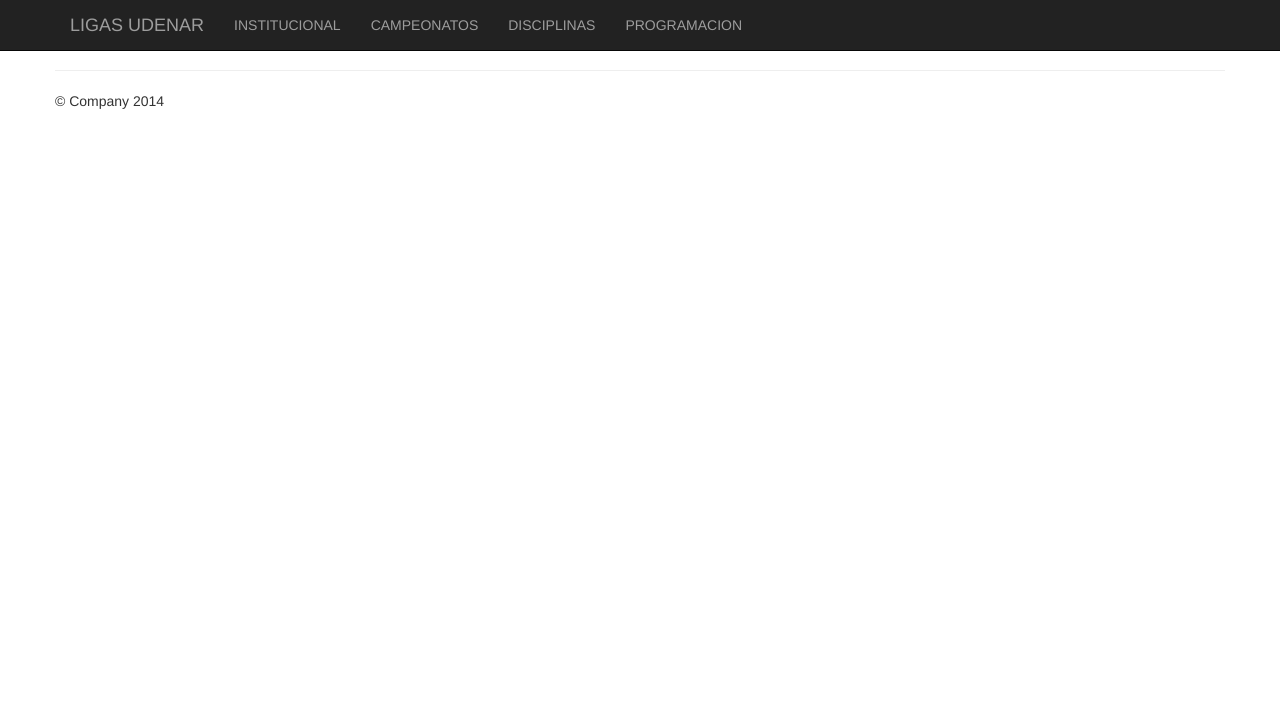
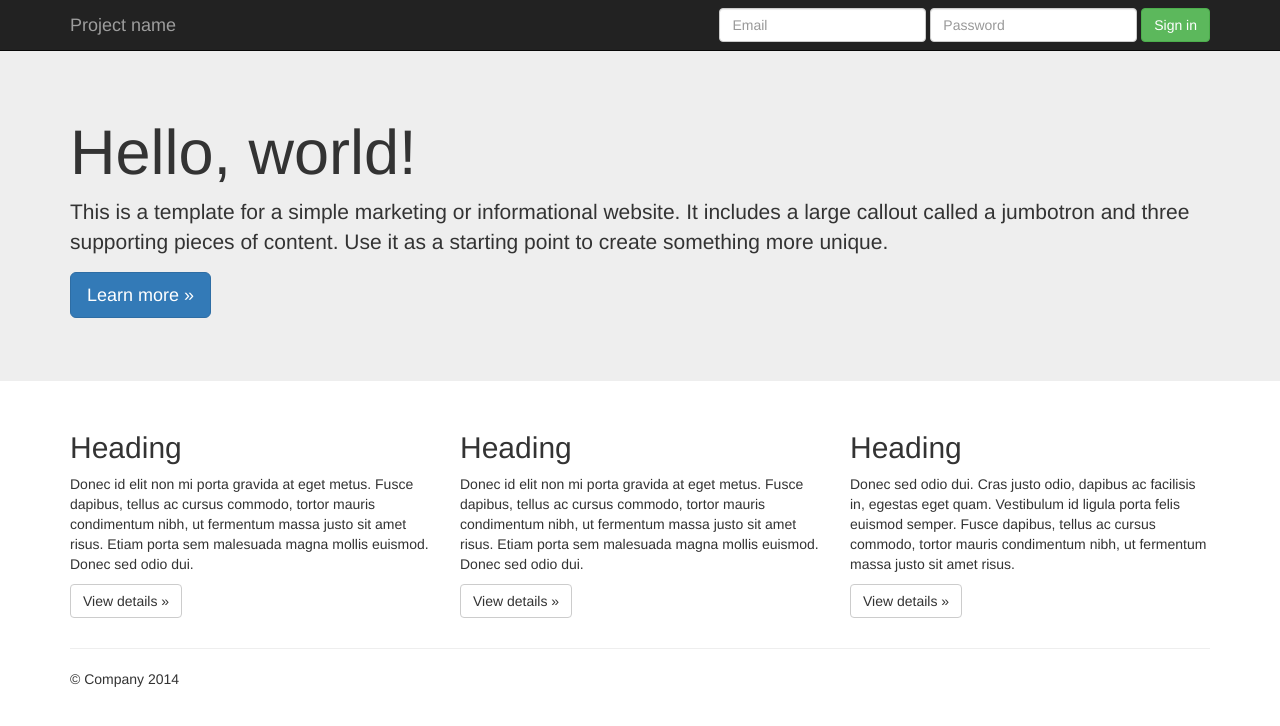
Before and after one commit to kcadena/Coliseo, a Django app: page / in a window 1280 px wide. Shown: the top 726 px of the page. Run offline with Django 3.2, Linux system fonts and the light colour scheme; some libraries are stand-ins or nearby versions.

Commit message:
On branch pruebas  Changes to be committed: 	modified:   app_coliseo/templates/index.html 	modified:   app_coliseo/views.py 	modified:   coliseo/settings.py 	modified:   coliseo/urls.py 	modified:   db.sqlite3  Changes not staged for commit: 	modified:   app_coliseo/templates/index.html 	modified:   app_coliseo/views.py 	modified:   coliseo/settings.py 	modified:   coliseo/urls.py 	modified:   db.sqlite3

```diff
--- a/app_coliseo/templates/index.html
+++ b/app_coliseo/templates/index.html
@@ -1,24 +1,32 @@
 {% load staticfiles %}
 <!DOCTYPE html>
-<html lang="es">
+<html lang="en">
   <head>
     <meta charset="utf-8">
     <meta http-equiv="X-UA-Compatible" content="IE=edge">
     <meta name="viewport" content="width=device-width, initial-scale=1">
-
+    <!-- The above 3 meta tags *must* come first in the head; any other head content must come *after* these tags -->
     <meta name="description" content="">
     <meta name="author" content="">
     <link rel="icon" href="..favicon.ico">
 
-    <title>APLICACION COLISEO</title>
+    <title>Jumbotron Template for Bootstrap</title>
 
+    <!-- Bootstrap core CSS -->
     <link href="{% static 'css/bootstrap.min.css' %}" rel="stylesheet">
 
     <!-- Custom styles for this template -->
     <link href="{% static 'css/jumbotron.css' %}" rel="stylesheet">
 
+    <!-- Just for debugging purposes. Don't actually copy these 2 lines! -->
+    <!--[if lt IE 9]><script src="..assets/js/ie8-responsive-file-warning.js"></script><![endif]-->
+    <script src="js/ie-emulation-modes-warning.js"></script>
 
-    <script src="js/ie-emulation-modes-warning.js"></script>
+    <!-- HTML5 shim and Respond.js for IE8 support of HTML5 elements and media queries -->
+    <!--[if lt IE 9]>
+      <script src="https://oss.maxcdn.com/html5shiv/3.7.2/html5shiv.min.js"></script>
+      <script src="https://oss.maxcdn.com/respond/1.4.2/respond.min.js"></script>
+    <![endif]-->
   </head>
 
   <body>
@@ -32,31 +40,65 @@
             <span class="icon-bar"></span>
             <span class="icon-bar"></span>
           </button>
-          <a class="navbar-brand" href="#">LIGAS UDENAR</a>
+          <a class="navbar-brand" href="#">Project name</a>
         </div>
         <div id="navbar" class="navbar-collapse collapse">
-          <ul class="nav navbar-nav">
-            <li><a href="#">INSTITUCIONAL</a></li>
-            <li><a href="#">CAMPEONATOS</a></li>
-            <li><a href="#">DISCIPLINAS</a></li>
-            <li><a href="#">PROGRAMACION</a></li>
-
+          <form class="navbar-form navbar-right">
+            <div class="form-group">
+              <input type="text" placeholder="Email" class="form-control">
+            </div>
+            <div class="form-group">
+              <input type="password" placeholder="Password" class="form-control">
+            </div>
+            <button type="submit" class="btn btn-success">Sign in</button>
+          </form>
         </div><!--/.navbar-collapse -->
       </div>
     </nav>
 
-
+    <!-- Main jumbotron for a primary marketing message or call to action -->
+    <div class="jumbotron">
+      <div class="container">
+        <h1>Hello, world!</h1>
+        <p>This is a template for a simple marketing or informational website. It includes a large callout called a jumbotron and three supporting pieces of content. Use it as a starting point to create something more unique.</p>
+        <p><a class="btn btn-primary btn-lg" href="#" role="button">Learn more &raquo;</a></p>
+      </div>
+    </div>
 
     <div class="container">
+      <!-- Example row of columns -->
       <div class="row">
+        <div class="col-md-4">
+          <h2>Heading</h2>
+          <p>Donec id elit non mi porta gravida at eget metus. Fusce dapibus, tellus ac cursus commodo, tortor mauris condimentum nibh, ut fermentum massa justo sit amet risus. Etiam porta sem malesuada magna mollis euismod. Donec sed odio dui. </p>
+          <p><a class="btn btn-default" href="#" role="button">View details &raquo;</a></p>
+        </div>
+        <div class="col-md-4">
+          <h2>Heading</h2>
+          <p>Donec id elit non mi porta gravida at eget metus. Fusce dapibus, tellus ac cursus commodo, tortor mauris condimentum nibh, ut fermentum massa justo sit amet risus. Etiam porta sem malesuada magna mollis euismod. Donec sed odio dui. </p>
+          <p><a class="btn btn-default" href="#" role="button">View details &raquo;</a></p>
+       </div>
+        <div class="col-md-4">
+          <h2>Heading</h2>
+          <p>Donec sed odio dui. Cras justo odio, dapibus ac facilisis in, egestas eget quam. Vestibulum id ligula porta felis euismod semper. Fusce dapibus, tellus ac cursus commodo, tortor mauris condimentum nibh, ut fermentum massa justo sit amet risus.</p>
+          <p><a class="btn btn-default" href="#" role="button">View details &raquo;</a></p>
+        </div>
+      </div>
 
       <hr>
+
       <footer>
         <p>&copy; Company 2014</p>
       </footer>
-    </div>
+    </div> <!-- /container -->
+
+
+    <!-- Bootstrap core JavaScript
+    ================================================== -->
+    <!-- Placed at the end of the document so the pages load faster -->
     <script src="js/jquery-1.11.3.min.js"></script>
     <script src="js/bootstrap.min.js"></script>
+    <!-- IE10 viewport hack for Surface/desktop Windows 8 bug -->
     <script src="js/ie10-viewport-bug-workaround.js"></script>
   </body>
 </html>
--- a/app_coliseo/views.py
+++ b/app_coliseo/views.py
@@ -1,5 +1,6 @@
-from django.shortcuts import render, render_to_response
+from django.shortcuts import render
 from django.views.generic import TemplateView
+# Create your views here.
 
 class IndexView(TemplateView):
 	template_name='index.html'
--- a/coliseo/settings.py
+++ b/coliseo/settings.py
@@ -86,7 +86,7 @@ DATABASES = {
 # Internationalization
 # https://docs.djangoproject.com/en/1.8/topics/i18n/
 
-ANGUAGE_CODE = 'es-CO'
+LANGUAGE_CODE = 'es-CO'
 
 TIME_ZONE = 'UTC'
 
@@ -97,11 +97,11 @@ USE_L10N = True
 USE_TZ = True
 
 
-
 # Static files (CSS, JavaScript, Images)
 # https://docs.djangoproject.com/en/1.8/howto/static-files/
 
 STATIC_URL = '/static/'
+
 STATICFILES_DIRS = (
     os.path.join(BASE_DIR, "static"),
     'app_coliseo/templates',
--- a/coliseo/urls.py
+++ b/coliseo/urls.py
@@ -18,6 +18,8 @@ from django.contrib import admin
 from app_coliseo.views import IndexView
 
 urlpatterns = [
+
     url(r'^admin/', include(admin.site.urls)),
-    url(r"",IndexView.as_view()),
+    url(r'^$', IndexView.as_view()),
+
 ]
```
Also changed, not shown: db.sqlite3.
